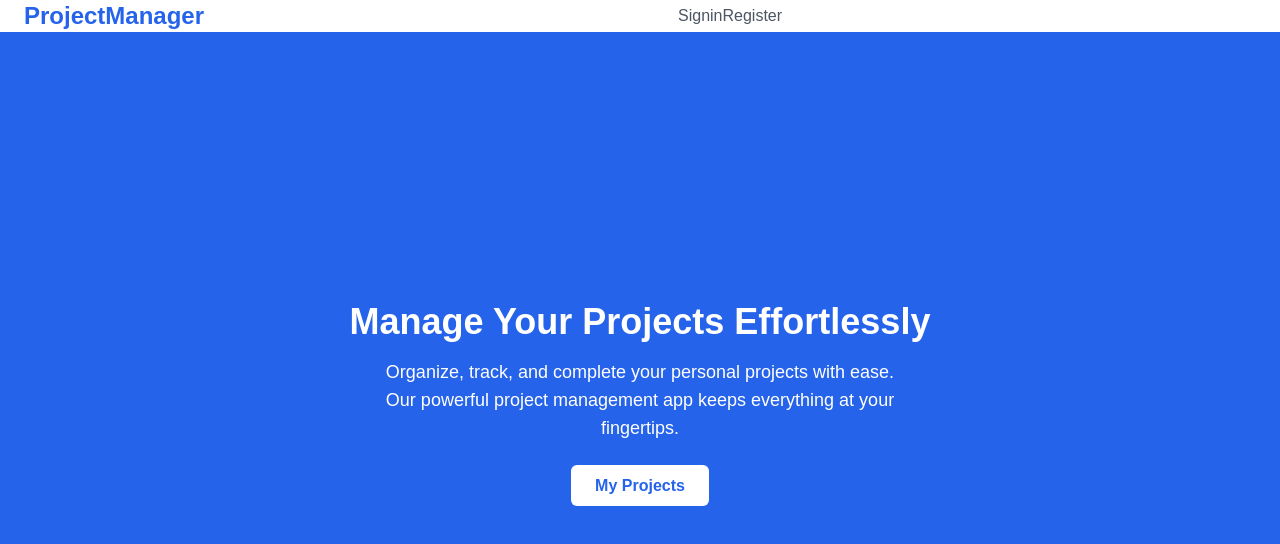
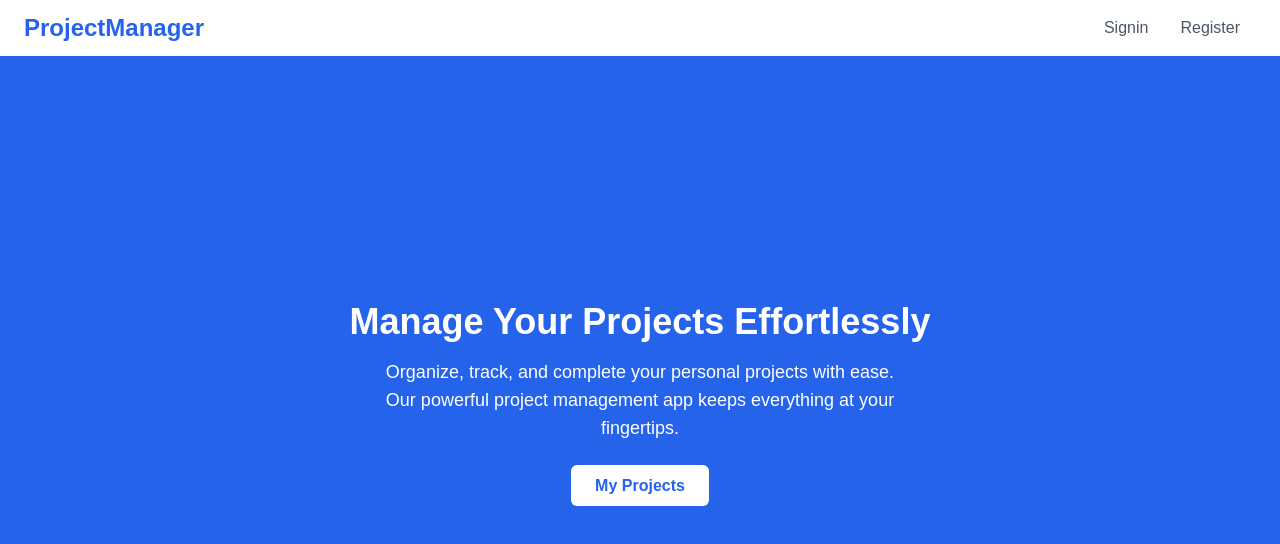
Before and after one commit to NnamaniJohn/project_manager, a Next.js app in the folder client/: page / in a window 1280 px wide. Shown: the top 544 px of the page. Built offline with nearby package versions, Linux system fonts and the light colour scheme.

Commit message:
ref: header layout

```diff
--- a/client/src/layouts/header.tsx
+++ b/client/src/layouts/header.tsx
@@ -1,43 +1,19 @@
-'use client';
-
-import React, { useState } from 'react';
+import React from 'react';
 import Link from 'next/link';
 
 export default function Header() {
-  const [menuOpen, setMenuOpen] = useState(false);
-
   return (
-    <header className="bg-white shadow-md fixed w-full z-50">
-      <div className="container mx-auto flex justify-between items-center py-4 px-6">
+    <header className="container mx-auto bg-white shadow-md fixed w-full z-50">
+      <div className="flex justify-between items-center py-3 px-6">
         <div className="text-2xl font-bold text-blue-600">
           <Link href="/">ProjectManager</Link>
         </div>
 
         <nav className="hidden md:flex space-x-6">
-          <Link href="#" className="text-gray-600 hover:text-blue-600">Signin</Link>
-          <Link href="#" className="text-gray-600 hover:text-blue-600">Register</Link>
+          <Link href="#" className="text-gray-600 hover:text-blue-600 px-4">Signin</Link>
+          <Link href="#" className="text-gray-600 hover:text-blue-600 px-4">Register</Link>
         </nav>
-
-        <button
-          className="md:hidden text-gray-600 focus:outline-none"
-          onClick={() => setMenuOpen(!menuOpen)}
-        >
-          <svg xmlns="http://www.w3.org/2000/svg" className="h-6 w-6" fill="none" viewBox="0 0 24 24"
-               stroke="currentColor">
-            <path strokeLinecap="round" strokeLinejoin="round" strokeWidth="2"
-                  d={menuOpen ? "M6 18L18 6M6 6l12 12" : "M4 6h16M4 12h16M4 18h16"} />
-          </svg>
-        </button>
       </div>
-
-      {menuOpen && (
-        <nav className="md:hidden bg-white shadow-md">
-          <ul className="flex flex-col items-center space-y-4 py-4">
-            <Link href="#" className="text-gray-600 hover:text-blue-600">Signin</Link>
-            <Link href="#" className="text-gray-600 hover:text-blue-600">Register</Link>
-          </ul>
-        </nav>
-      )}
     </header>
   )
 }
```
